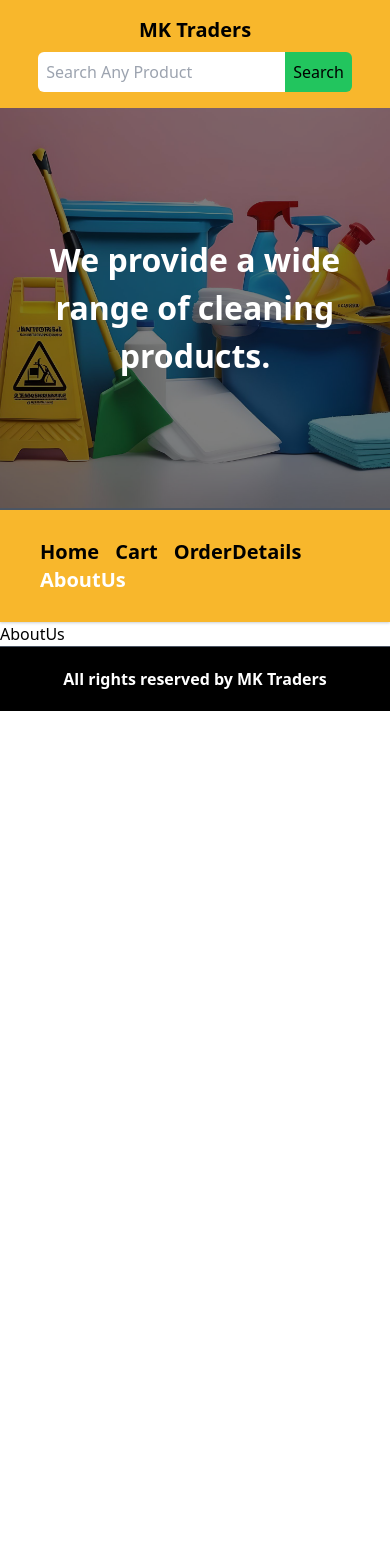
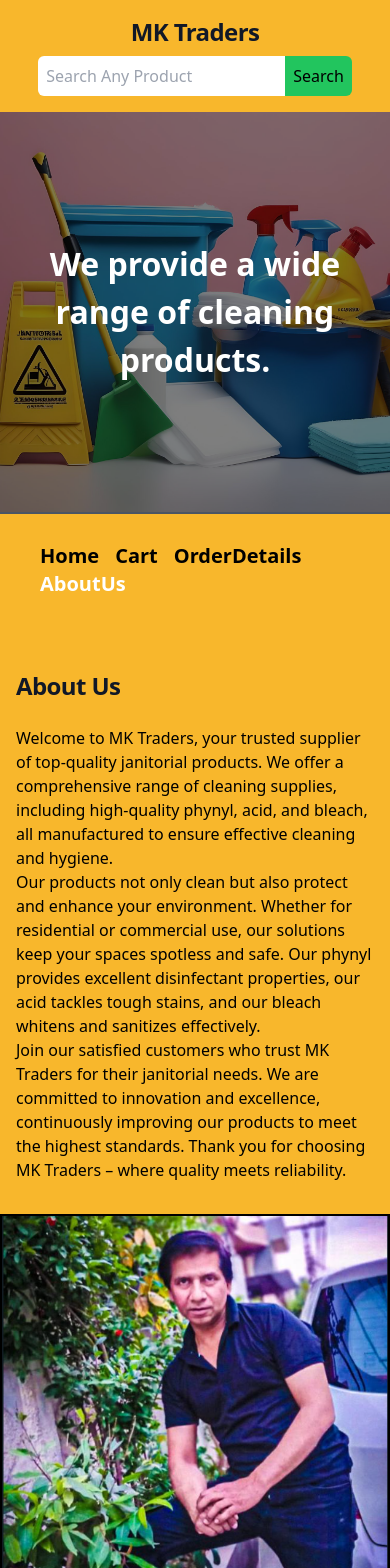
Before and after one commit to MuhammadKhizar89/MK-Traders, a React (Vite) app in the folder Client/MK/: page /aboutus in a window 390 px wide. Shown: the top 1568 px of the page. Before the commit the page ends 844 px from the top, so only its background shows below. Built offline with nearby package versions, Linux system fonts and the light colour scheme.

Commit message:
Adding AboutUS

```diff
--- a/Client/MK/src/Components/NavPaths/AboutUs.jsx
+++ b/Client/MK/src/Components/NavPaths/AboutUs.jsx
@@ -1,9 +1,39 @@
-import React from 'react'
+import React from 'react';
+import img3 from '../../assets/abc.jpg'; // Adjust the path accordingly
 
 const AboutUs = () => {
   return (
-    <div>AboutUs</div>
-  )
-}
+    <div id="about" className="relative bg-[#f8b72c] overflow-hidden md:flex md:justify-between">
+      <div className="max-w-7xl mx-auto md:flex md:w-full">
+        <div className="relative z-10 pb-8 bg-[#f8b72c] sm:pb-16 md:pb-20 lg:max-w-2xl lg:w-1/2 lg:pb-28 xl:pb-32">
+          <div className="pt-1"></div>
+          <main className="mt-10 mx-auto max-w-7xl px-4 sm:mt-12 sm:px-6 md:mt-16 lg:mt-20 lg:px-8 xl:mt-28">
+            <div className="sm:text-center lg:text-left">
+              <h2 className="my-6 text-2xl tracking-tight font-extrabold text-gray-900 sm:text-3xl md:text-4xl">
+                About Us
+              </h2>
+              <p>
+                Welcome to MK Traders, your trusted supplier of top-quality janitorial products. We offer a comprehensive range of cleaning supplies, including high-quality phynyl, acid, and bleach, all manufactured to ensure effective cleaning and hygiene.
+              </p>
+              <p>
+                Our products not only clean but also protect and enhance your environment. Whether for residential or commercial use, our solutions keep your spaces spotless and safe. Our phynyl provides excellent disinfectant properties, our acid tackles tough stains, and our bleach whitens and sanitizes effectively.
+              </p>
+              <p>
+                Join our satisfied customers who trust MK Traders for their janitorial needs. We are committed to innovation and excellence, continuously improving our products to meet the highest standards. Thank you for choosing MK Traders – where quality meets reliability.
+              </p>
+            </div>
+          </main>
+        </div>
+        <div className="lg:w-1/2 md:flex md:justify-end md:items-center ">
+          <img
+            className="md:w-[80%] md:h-[85%] mb-2 border-2 border-black"
+            src={img3}
+            alt="About Us"
+          />
+        </div>
+      </div>
+    </div>
+  );
+};
 
-export default AboutUs
+export default AboutUs;
--- a/Client/MK/src/Components/NavPaths/Cart.jsx
+++ b/Client/MK/src/Components/NavPaths/Cart.jsx
@@ -18,12 +18,12 @@ const Cart = () => {
 
   return (
     <>
-      <div className='bg-gradient-to-b from-[#f8b72c] to-black min-h-screen'>
+      <div className='bg-gradient-to-b p-2 from-[#f8b72c] to-black min-h-screen'>
         <div className='flex flex-col md:p-5'>
-          <div className='bg-white w-full rounded-t-md shadow-md md:p-4'>
+          <div className='bg-[#f8b72c] border-2 border-black w-full rounded-t-md shadow-md md:p-4'>
             <p className='text-3xl font-bold text-center my-4'>Shopping Cart</p>
             {products.map(product => (
-              <div key={product.id} className='flex items-center justify-between p-4 border-b border-gray-200'>
+              <div key={product.id} className='flex items-center justify-between p-1 border-b border-gray-200'>
                 <div className='flex items-center'>
                   <div className='w-28 h-20'>
                     <img src={img3} alt="Product" className='w-full h-full object-cover rounded-md' />
@@ -41,7 +41,7 @@ const Cart = () => {
               </div>
             ))}
           </div>
-          <div className='flex flex-col rounded-b-lg bg-white p-5'>
+          <div className='flex flex-col rounded-b-lg bg-white p-5 border-2 border-black'>
  <div className='flex justify-between'>
 <div className='font-bold text-2xl'>SubTotal</div>
 <div className='font-bold '>90pkr</div>
--- a/Client/MK/src/Components/NavPaths/Home.jsx
+++ b/Client/MK/src/Components/NavPaths/Home.jsx
@@ -3,6 +3,7 @@ import img1 from '../../assets/Land1.jpg'; // Adjust the path accordingly
 import img2 from '../../assets/Land2.jpg'; // Adjust the path accordingly
 import img3 from '../../assets/Land3.jpg'; // Adjust the path accordingly
 import '../../App.css';
+import { Link } from 'react-router-dom';
 const Home = () => {
   const data = [img1, img2, img3];
   const messages = [
@@ -23,7 +24,9 @@ const Home = () => {
       <div className='bg-[#f8b72c]'>
         <div className='flex-col text-center md:flex md:flex-row justify-between p-4'>
           <div className='font-bold text-5xl'>
-            <h1 className="text-xl md:text-3xl font-bold  " ><a href="/">MK Traders</a></h1>
+          <h2 className=" text-2xl tracking-tight font-extrabold text-gray-900 sm:text-3xl md:text-4xl">
+                <Link to='/' >MK Traders</Link>
+              </h2>
           </div>
           <div>
             <input className='p-2 mt-2 md:mt-0 md:w-[80vh] text-black rounded-l-md' type="text" placeholder='Search Any Product' />
```
Also changed, not shown: Client/MK/src/assets/abc.jpg (added).
